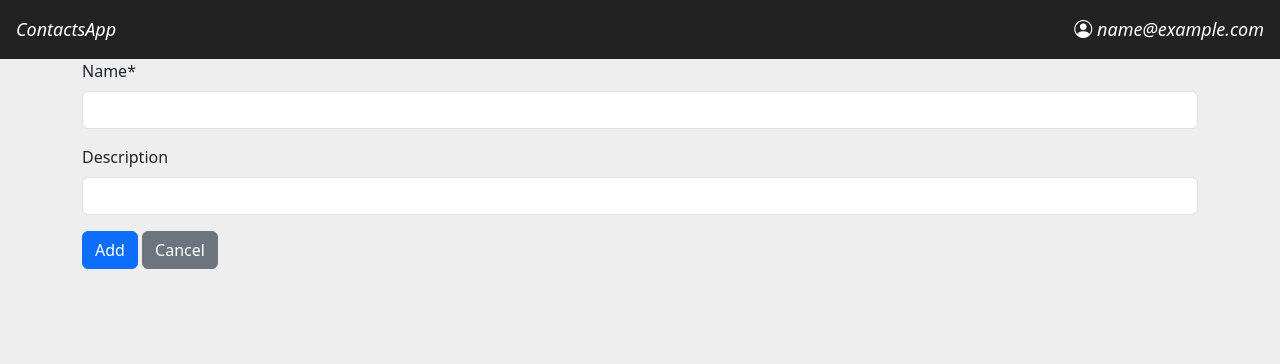
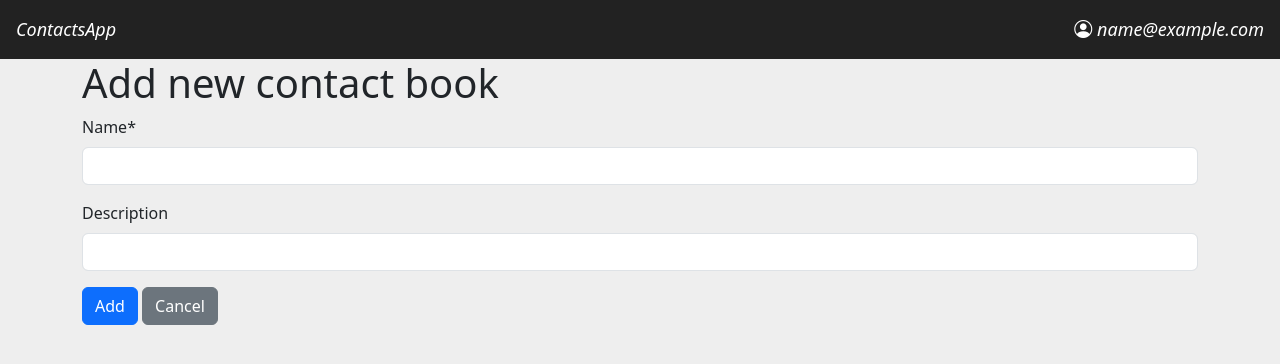
Before and after one commit to Joshun/contacts-app, a Django app: page /add-contactbook in a window 1280 px wide. Shown: the top 364 px of the page. Run offline with Django 5.2, Linux system fonts and the light colour scheme; the visitor is signed in with stand-in values (Sample User, id 1); some libraries are stand-ins or nearby versions.

Commit message:
add titles to form

```diff
--- a/contactscore/templates/contactscore/contactbook.html
+++ b/contactscore/templates/contactscore/contactbook.html
@@ -1,10 +1,11 @@
 {% extends "contactscore/base_template.html" %}
 {% block maincontent %}
 
-Contact book {{ contact_book.name }}
+<h1>{{ contact_book.name }}</h1>
 
 
 <a class="btn btn-primary" href="{{ contact_book.add_contact_url }}"><i class="bi bi-person-fill-add"></i> Add new contact</a>
+<a class="btn btn-secondary" href="{% url 'index_name' %}"><i class="bi bi-arrow-bar-left"></i> Contact book list</a>
 
 {% include 'contactscore/components/contact_list.html' with contacts=contacts %}
 
--- a/contactscore/templates/contactscore/form.html
+++ b/contactscore/templates/contactscore/form.html
@@ -2,6 +2,7 @@
 {% load crispy_forms_tags %}
 
 {% block maincontent %}
+<h1>{{ form_title }}</h1>
 <form method="POST">
     {% csrf_token %}
     {{ form | crispy }}
--- a/contactscore/views.py
+++ b/contactscore/views.py
@@ -39,7 +39,7 @@ def add_contact_view(request, contact_book_id: int):
         return redirect('index_name')
 
     form = ContactForm()
-    return render(request, "contactscore/form.html", {"user": request.user, "form": form, "from": contact_book.view_url })
+    return render(request, "contactscore/form.html", {"user": request.user, "form": form, "form_title": "Add new contact", "from": contact_book.view_url })
 
 
 @login_required()
@@ -52,7 +52,7 @@ def add_contactbook_view(request):
         return redirect('index_name')
 
     form = ContactBookForm()
-    return render(request, "contactscore/form.html", {"user": request.user, "form": form, "from": reverse('index_name')})
+    return render(request, "contactscore/form.html", {"user": request.user, "form": form, "form_title": "Add new contact book", "from": reverse('index_name')})
 
 @login_required()
 def view_contactbook_view(request, contact_book_id: int):
```
